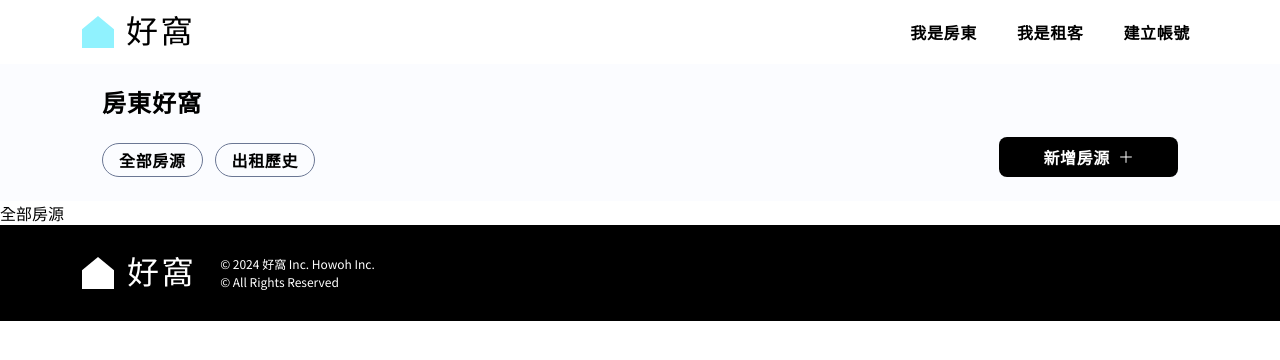
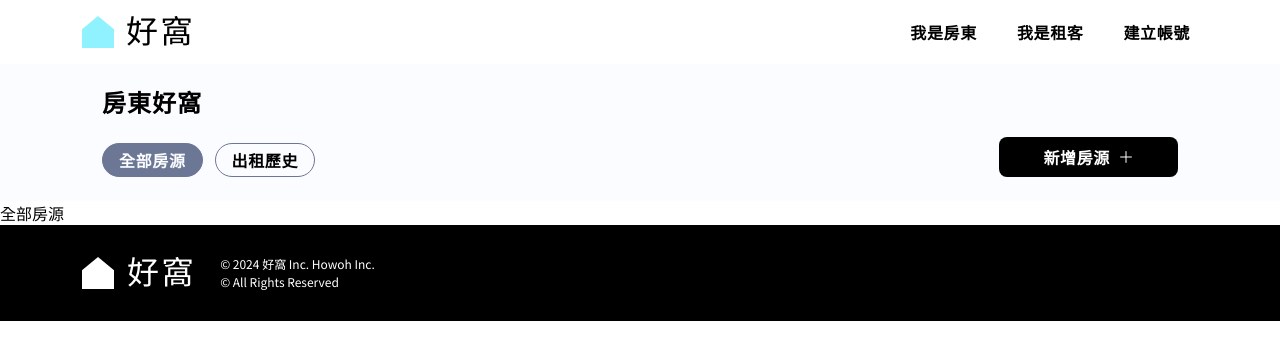
Before and after one commit to Eshiunm/Rocket_HowOh, a React (Vite) app: page /landlord-management in a window 1280 px wide. Shown: the top 360 px of the page. Built offline with nearby package versions, Linux system fonts and the light colour scheme; a web font is replaced by a local one.

Commit message:
feat: add btn link to each page

```diff
--- a/src/Pages/landlordManagement/LandlordManagement.tsx
+++ b/src/Pages/landlordManagement/LandlordManagement.tsx
@@ -1,17 +1,35 @@
-import { Outlet } from "react-router-dom";
+import { useState, useEffect } from "react";
+import { useLocation, useNavigate, Link, Outlet } from "react-router-dom";
 import Footer from "../../components/footer/Footer";
 import addIcon from "../../assets/imgs/icons/add.svg";
 
 export default function LandlordManagement() {
+  const location = useLocation();
+  const navigate = useNavigate();
+  const [activeButton, setActiveButton] = useState('');
+
+  useEffect(() => {
+    if(location.pathname === '/landlord-management') {
+      setActiveButton('all');
+    } else if (location.pathname === '/landlord-management/history') {
+      setActiveButton('history');
+    }
+  },[location]);
+
   return (
     <>
       <header className="bg-Landlord-99">
         <div className="container px-8 py-6">
           <h2 className="text-sans-b-h5 mb-5">房東好窩</h2>
           <div className="flex items-end gap-3">
-            <button className="tab-button-m py-1">全部房源</button>
-            <button className="tab-button-m py-1">出租歷史</button>
-            <button className="filled-button-m px-11 ml-auto flex justify-center items-center gap-2 ">
+            <Link to="/landlord-management" className={`tab-button-m py-1 ${activeButton === 'all' ? 'bg-Landlord-50 text-Landlord-99' : ""}`}>全部房源</Link>
+            <Link to="/landlord-management/history" className={`tab-button-m py-1 ${activeButton === 'history' ? 'bg-Landlord-50 text-Landlord-99' : ""}`}>出租歷史</Link>
+            <button
+              className="filled-button-m px-11 ml-auto flex justify-center items-center gap-2 "
+              onClick={() => {
+                navigate("/post");
+              }}
+            >
               <span>新增房源</span>
               <img src={addIcon} alt="add" />
             </button>
```
